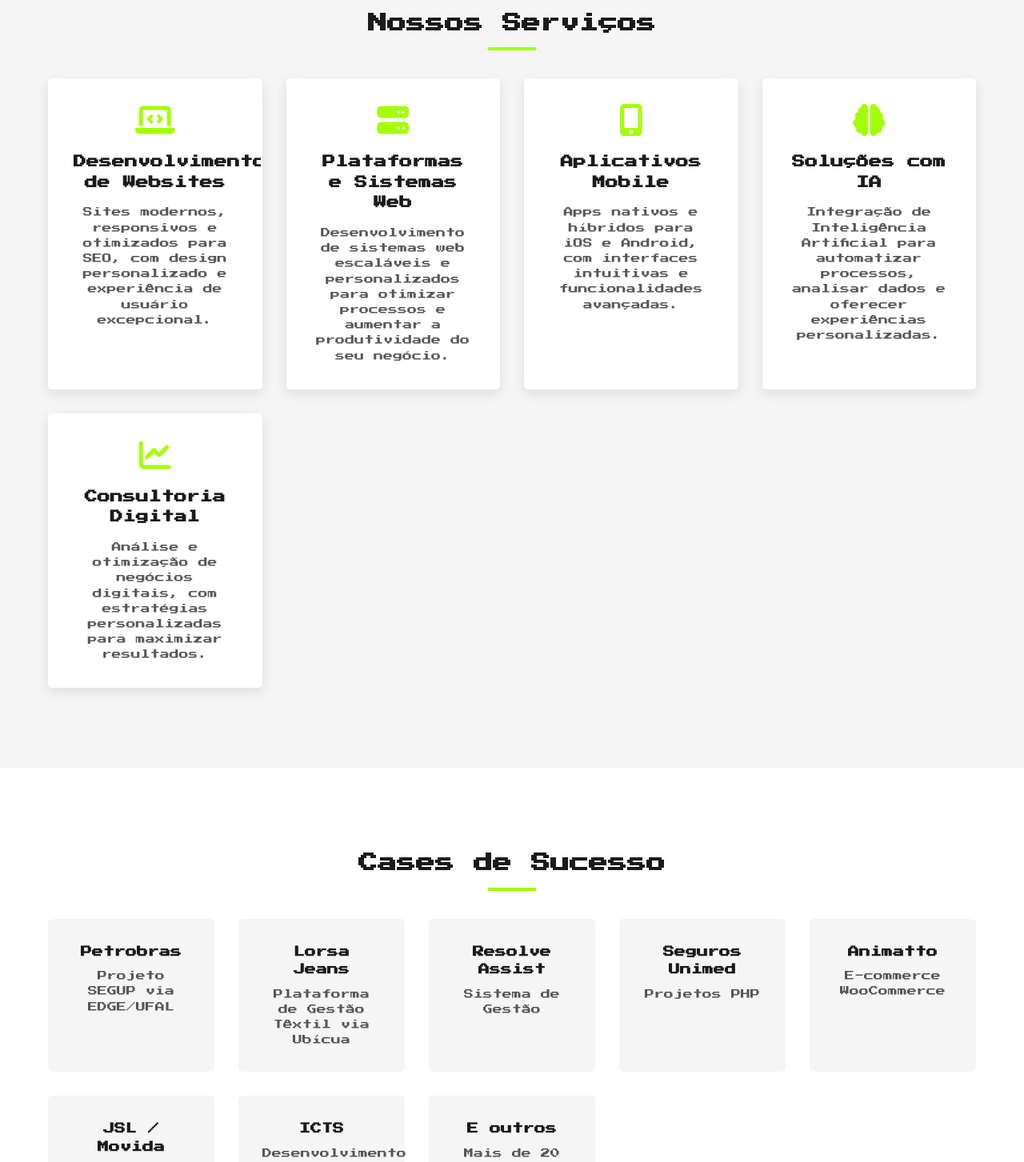
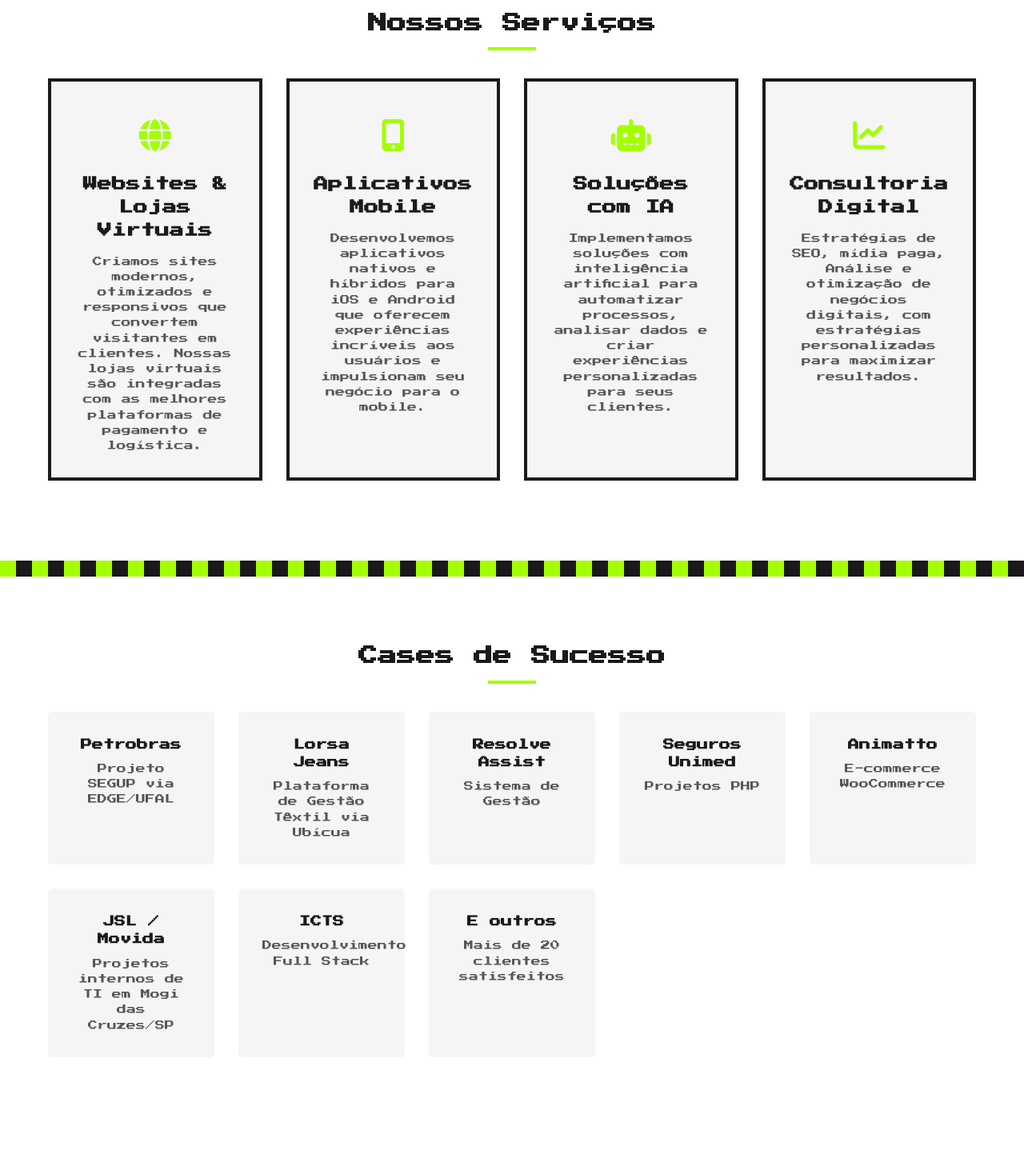
Before and after one commit to llarilopes/hera-i, a Next.js app in the folder frontend/: page / in a window 1280 px wide. Shown: the part 2280-3733 px from the top of the page at 80% size. Built offline with nearby package versions, Linux system fonts and the light colour scheme.

Commit message:
finalizado serviços. diminuído quantidade de depoimentos de 3 para 2. ajustados alguns CSS.

```diff
--- a/frontend/src/components/Services.tsx
+++ b/frontend/src/components/Services.tsx
@@ -1,33 +1,36 @@
 export default function Services() {
   return (
-    <section className="services" id="services">
+    <section id="services" className="section services">
       <div className="container">
         <h2 className="section-title">Nossos Serviços</h2>
         <div className="services-grid">
           <div className="service-card">
-            <i className="fas fa-laptop-code"></i>
-            <h3>Desenvolvimento de Websites</h3>
-            <p>Sites modernos, responsivos e otimizados para SEO, com design personalizado e experiência de usuário excepcional.</p>
+            <div className="service-icon">
+              <i className="fas fa-globe"></i>
+            </div>
+            <h3 className="service-title">Websites & Lojas Virtuais</h3>
+            <p className="service-desc">Criamos sites modernos, otimizados e responsivos que convertem visitantes em clientes. Nossas lojas virtuais são integradas com as melhores plataformas de pagamento e logística.</p>
           </div>
           <div className="service-card">
-            <i className="fas fa-server"></i>
-            <h3>Plataformas e Sistemas Web</h3>
-            <p>Desenvolvimento de sistemas web escaláveis e personalizados para otimizar processos e aumentar a produtividade do seu negócio.</p>
+            <div className="service-icon">
+              <i className="fas fa-mobile-alt"></i>
+            </div>
+            <h3 className="service-title">Aplicativos Mobile</h3>
+            <p className="service-desc">Desenvolvemos aplicativos nativos e híbridos para iOS e Android que oferecem experiências incríveis aos usuários e impulsionam seu negócio para o mobile.</p>
           </div>
           <div className="service-card">
-            <i className="fas fa-mobile-alt"></i>
-            <h3>Aplicativos Mobile</h3>
-            <p>Apps nativos e híbridos para iOS e Android, com interfaces intuitivas e funcionalidades avançadas.</p>
+            <div className="service-icon">
+              <i className="fas fa-robot"></i>
+            </div>
+            <h3 className="service-title">Soluções com IA</h3>
+            <p className="service-desc">Implementamos soluções com inteligência artificial para automatizar processos, analisar dados e criar experiências personalizadas para seus clientes.</p>
           </div>
           <div className="service-card">
-            <i className="fas fa-brain"></i>
-            <h3>Soluções com IA</h3>
-            <p>Integração de Inteligência Artificial para automatizar processos, analisar dados e oferecer experiências personalizadas.</p>
-          </div>
-          <div className="service-card">
-            <i className="fas fa-chart-line"></i>
-            <h3>Consultoria Digital</h3>
-            <p>Análise e otimização de negócios digitais, com estratégias personalizadas para maximizar resultados.</p>
+            <div className="service-icon">
+              <i className="fas fa-chart-line"></i>
+            </div>
+            <h3 className="service-title">Consultoria Digital</h3>
+            <p className="service-desc">Estratégias de SEO, mídia paga, Análise e otimização de negócios digitais, com estratégias personalizadas para maximizar resultados.</p>
           </div>
         </div>
       </div>
--- a/frontend/src/components/Testimonials.tsx
+++ b/frontend/src/components/Testimonials.tsx
@@ -25,9 +25,9 @@ const testimonials = [
 
 function getInitialCount() {
   if (typeof window !== 'undefined') {
-    return window.innerWidth < 768 ? 1 : 3;
+    return window.innerWidth < 768 ? 1 : 2;
   }
-  return 3;
+  return 2;
 }
 
 export default function Testimonials() {
@@ -42,7 +42,7 @@ export default function Testimonials() {
     function handleResize() {
       const mobile = window.innerWidth < 768;
       setIsMobile(mobile);
-      setVisibleCount(mobile ? 1 : 3);
+      setVisibleCount(mobile ? 1 : 2);
     }
     window.addEventListener('resize', handleResize);
     return () => window.removeEventListener('resize', handleResize);
--- a/frontend/src/styles/globals.css
+++ b/frontend/src/styles/globals.css
@@ -206,11 +206,28 @@ header {
 
 /* Serviços */
 .services {
+    position: relative;
+    background-color: var(--white);
     padding: 100px 0;
-    background-color: var(--light-gray);
     opacity: 0;
     transform: translateY(20px);
     transition: var(--transition);
+}
+
+.services::before {
+    content: '';
+    position: absolute;
+    top: 0;
+    left: 0;
+    right: 0;
+    height: 20px;
+    background: repeating-linear-gradient(
+        to right,
+        var(--primary-color),
+        var(--primary-color) 20px,
+        var(--secondary-color) 20px,
+        var(--secondary-color) 40px
+    );
 }
 
 .services.visible {
@@ -225,61 +242,69 @@ header {
 }
 
 .service-card {
-    background-color: var(--white);
+    background-color: var(--light-gray);
+    border: 4px solid var(--secondary-color);
     padding: 30px;
-    border-radius: 5px;
-    box-shadow: 0 5px 15px rgba(0, 0, 0, 0.1);
     text-align: center;
-    transition: var(--transition);
+    transition: all 0.3s ease;
     position: relative;
-    overflow: hidden;
-    border: 2px solid transparent;
 }
 
 .service-card::before {
     content: '';
     position: absolute;
-    top: 0;
-    left: 0;
-    width: 5px;
-    height: 100%;
+    top: 4px;
+    left: 4px;
+    right: -4px;
+    bottom: -4px;
     background-color: var(--primary-color);
-    transform: scaleY(0);
-    transition: var(--transition);
+    z-index: -1;
 }
 
 .service-card:hover {
     transform: translateY(-10px);
-    border-color: var(--primary-color);
 }
 
-.service-card:hover::before {
-    transform: scaleY(1);
+.service-icon {
+    font-size: 40px;
+    margin-bottom: 20px;
+    color: var(--primary-color);
 }
 
-.service-card i {
-    font-size: 40px;
-    color: var(--primary-color);
-    margin-bottom: 20px;
-}
-
-.service-card h3 {
-    font-size: 16px;
+.service-title {
+    font-size: 18px;
     margin-bottom: 15px;
 }
 
-.service-card p {
+.service-desc {
     font-size: 12px;
     color: #555;
 }
 
 /* Cases de Sucesso */
 .cases {
+    position: relative;
     padding: 100px 0;
     background-color: var(--white);
     opacity: 0;
     transform: translateY(20px);
     transition: var(--transition);
+}
+
+.cases::before {
+    content: '';
+    position: absolute;
+    top: 0;
+    left: 0;
+    right: 0;
+    height: 20px;
+    background: repeating-linear-gradient(
+        to right,
+        var(--primary-color),
+        var(--primary-color) 20px,
+        var(--secondary-color) 20px,
+        var(--secondary-color) 40px
+    );
 }
 
 .cases.visible {
```
